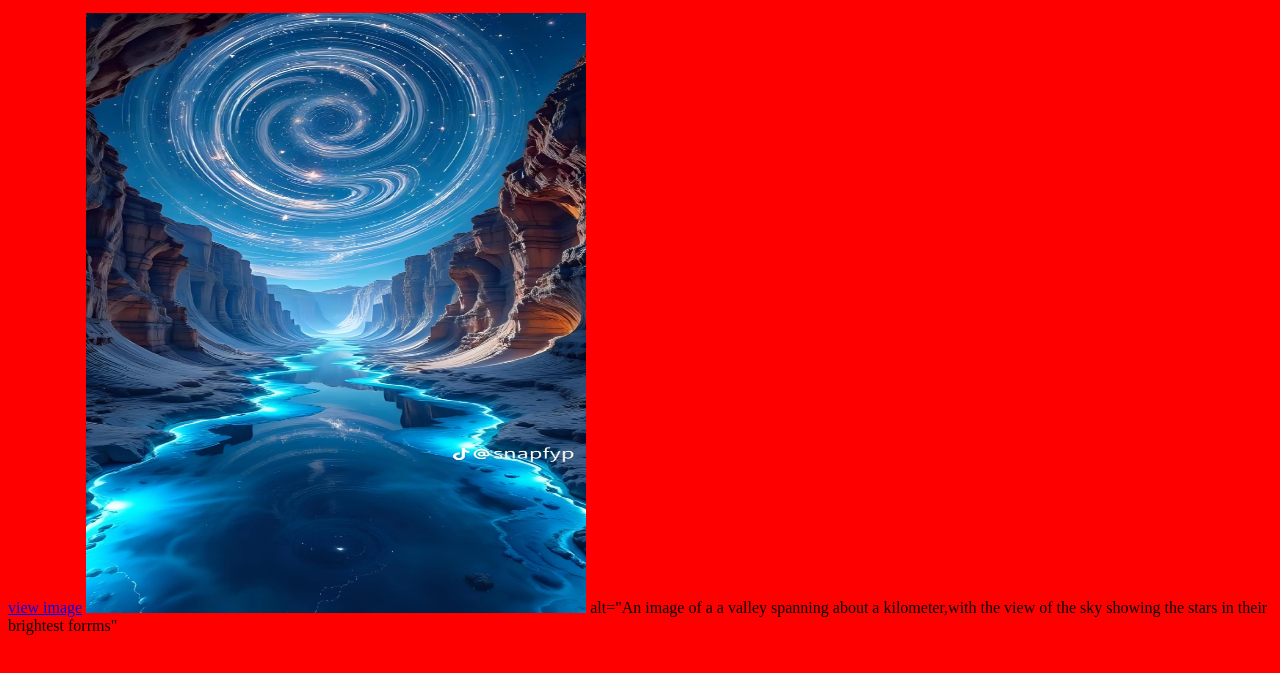
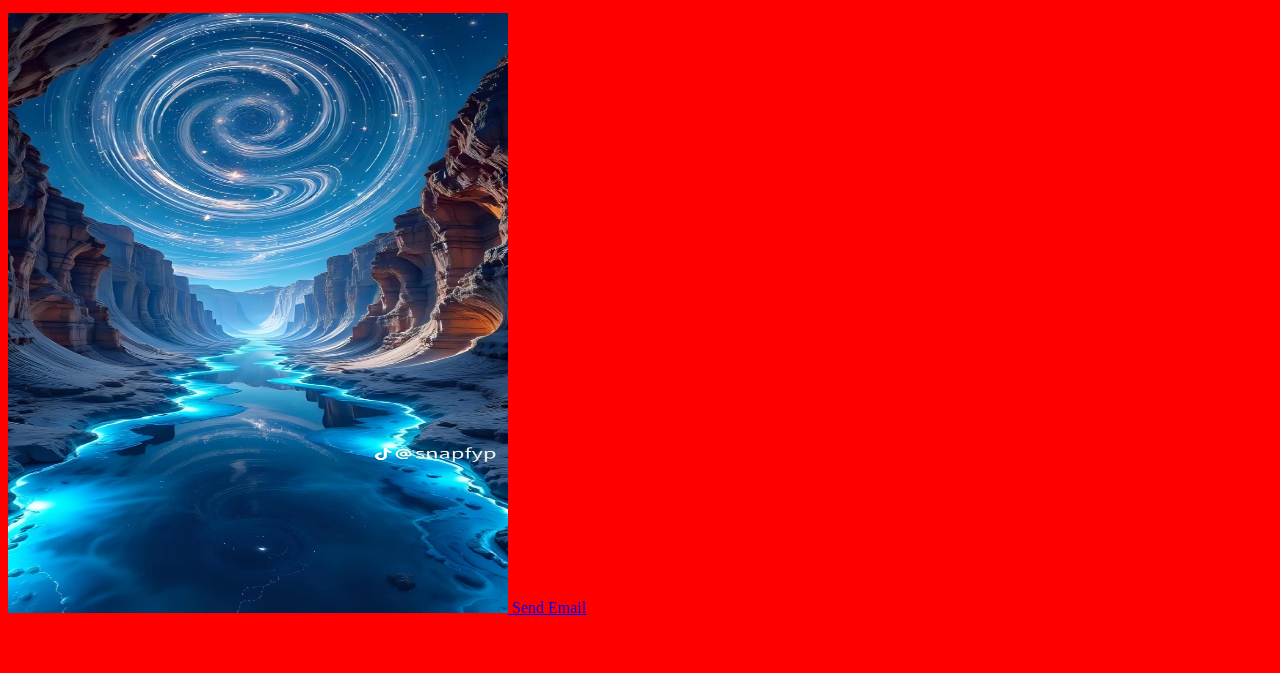
Before and after one commit to SethM28/Superhighfrontpage, a plain HTML site: page index.html in a window 1280 px wide. Shown: the part 101-774 px from the top of the page. Drawn offline with Linux system fonts and the light colour scheme.

Commit message:
Update index.html

```diff
--- a/index.html
+++ b/index.html
@@ -10,10 +10,10 @@
 
 <p>My 10year journey to learning and mastering coding.</p>
 
-<a href="https://ibb.co/zVknG4n8">view image</a>
+<a href="https://ibb.co/zVknG4n8">
+<img src="gallaxy.jpg" alt="i dont know" width="500" height="600">
+</a>
 
-<img src="gallaxy.jpg" alt="An image of a a valley spanning about a kilometer,with the view of the sky showing the stars in their brightest forrms" width="500" height="600">
-alt="An image of a a valley spanning about a kilometer,with the view of the sky showing the stars in their brightest forrms"
-
+<a href="mailto:sethmartey360@gmail.com">Send Email</a>
 </body>
 </html>
```
